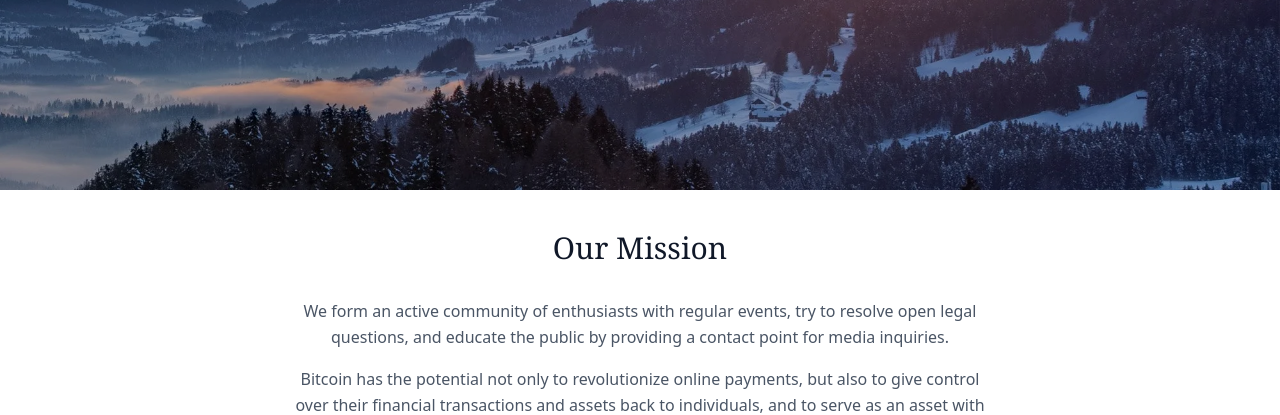
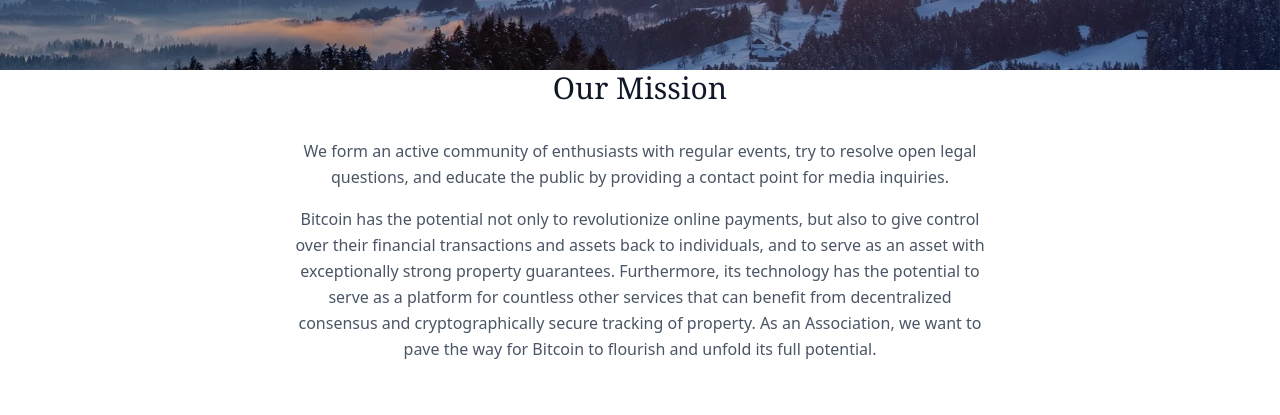
Before and after one commit to JanatBAS/BAS-website-clone, a Next.js app: page /home in a window 1280 px wide. Shown: the part 290-705 px from the top of the page. Built offline with nearby package versions, Linux system fonts and the light colour scheme; no server answers.

Commit message:
Compact hero section and reduce mission whitespace

```diff
--- a/src/components/Hero.tsx
+++ b/src/components/Hero.tsx
@@ -2,7 +2,7 @@
 
 export default function Hero() {
   return (
-    <section className="relative w-full h-[50vh] md:h-[55vh] lg:h-[60vh]">
+    <section className="relative w-full h-[50vh] md:h-[55vh] lg:h-[45vh]">
       {/* Background Image */}
       <Image
         src="/images/branding/bas-background-winter.jpg"
--- a/src/components/Mission.tsx
+++ b/src/components/Mission.tsx
@@ -2,7 +2,7 @@
 
 const Mission: React.FC = () => {
   return (
-    <section className="bg-white py-12 md:py-10">
+    <section className="bg-white py-12 md:py-0">
       <div className="max-w-3xl mx-auto px-4 sm:px-6 lg:px-8">
         <h2 className="text-2xl md:text-3xl font-serif text-center text-gray-900 mb-6 md:mb-8">
           Our Mission
```
